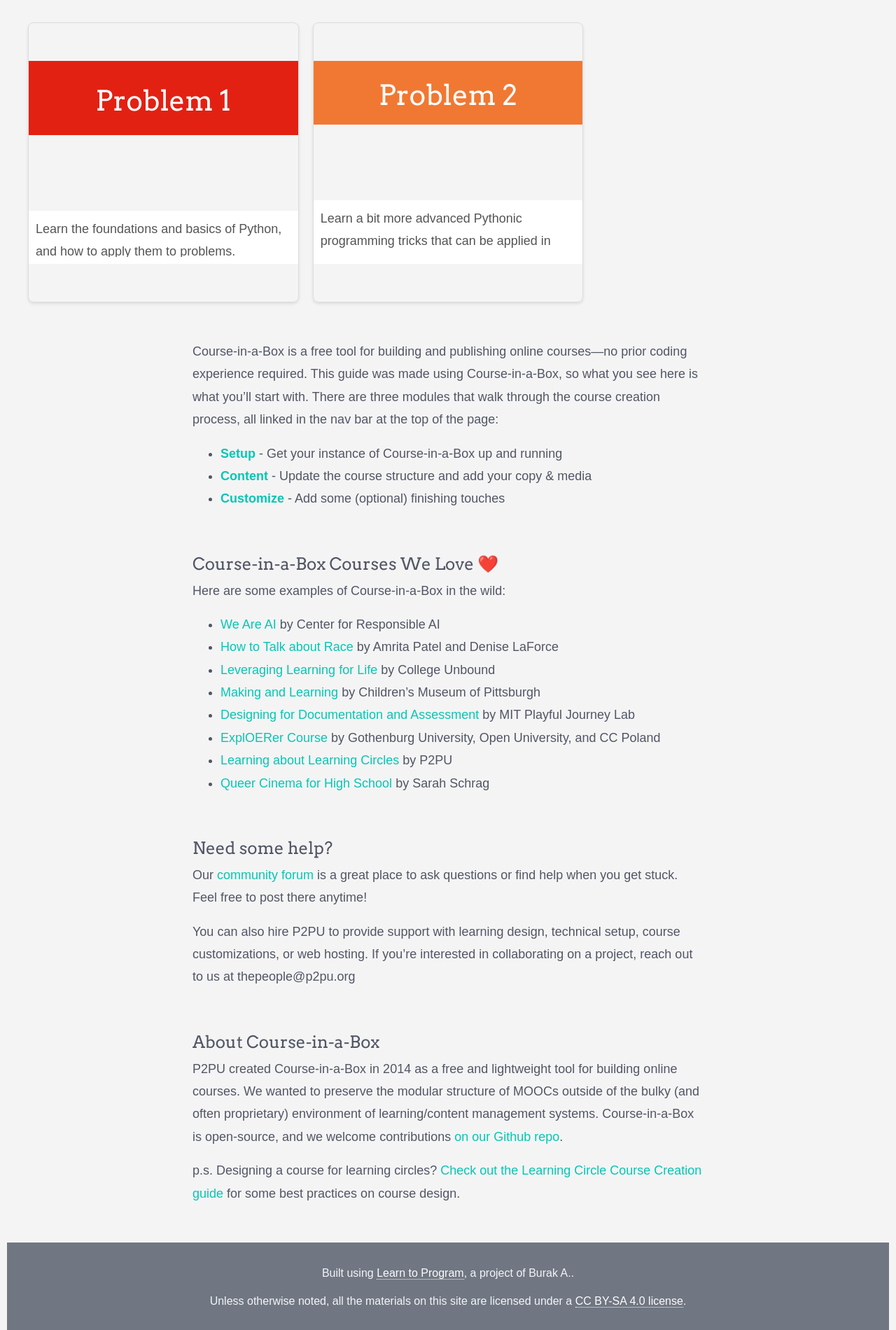
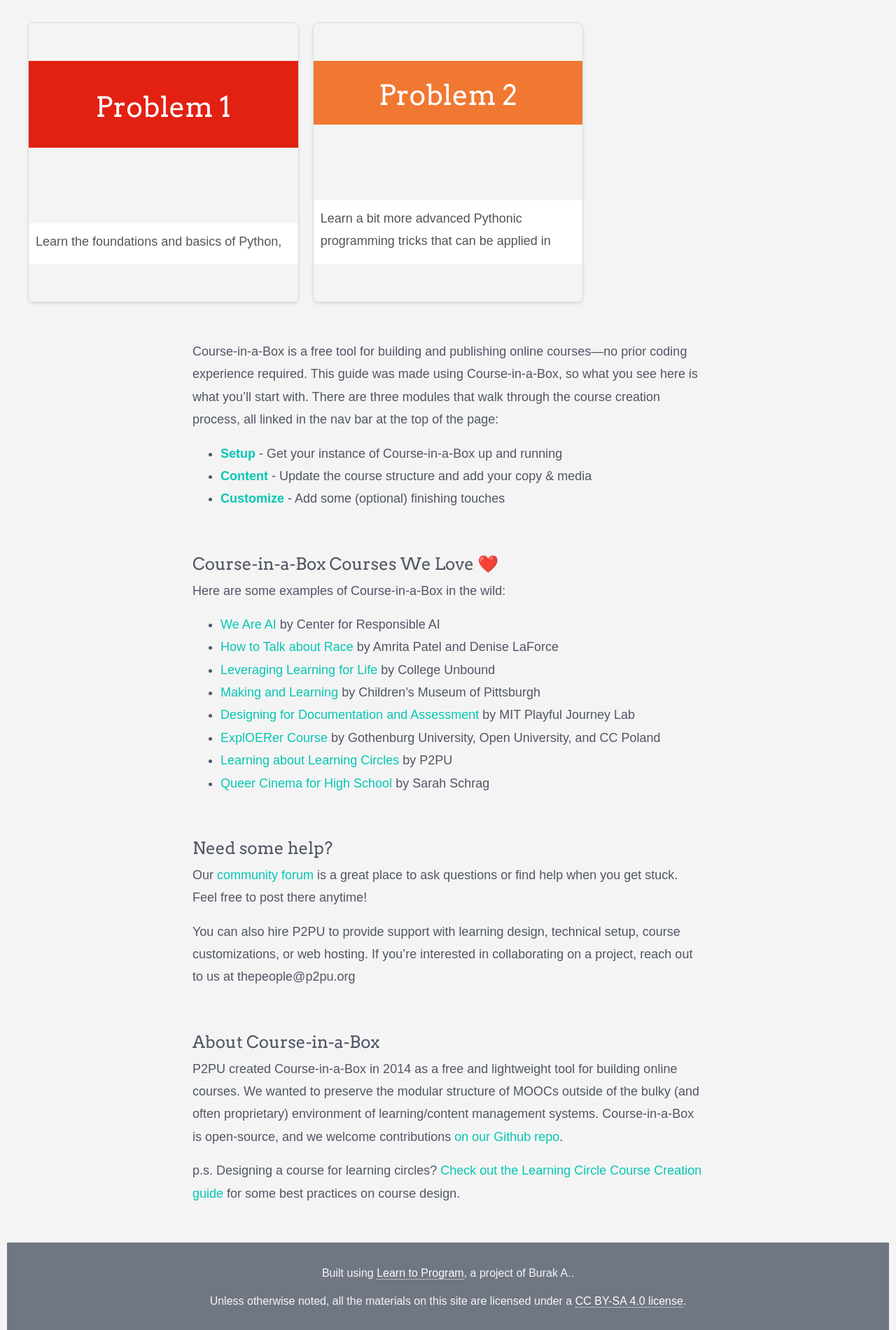
Before and after one commit to burakayy7/learn-to-program, a Jekyll site: the page built from index.md, in a window 1280 px wide. Shown: the part 611-2511 px from the top of the page at 70% size. Built offline with Jekyll 4.4.1, drawn with Linux system fonts in a browser that asks for light colours; nearby versions of some CDN libraries.

Commit message:
Update index.html

```diff
--- a/_layouts/index.html
+++ b/_layouts/index.html
@@ -38,12 +38,12 @@
 
         .top-section1 {
             background-color: #e22113;
-            padding: 5px;
+            padding: 10px;
             color: white;
 		flex: 0 1 auto; /* Ensure it only takes necessary space */
 		overflow: hidden;
 		display: flex;
-		height: 120px; /* Set a specific height */
+		height: 200px; /* Set a specific height */
 		align-items: center; /* Center content vertically */
             justify-content: center; /* Center content horizontally */
             top: 0;
```
